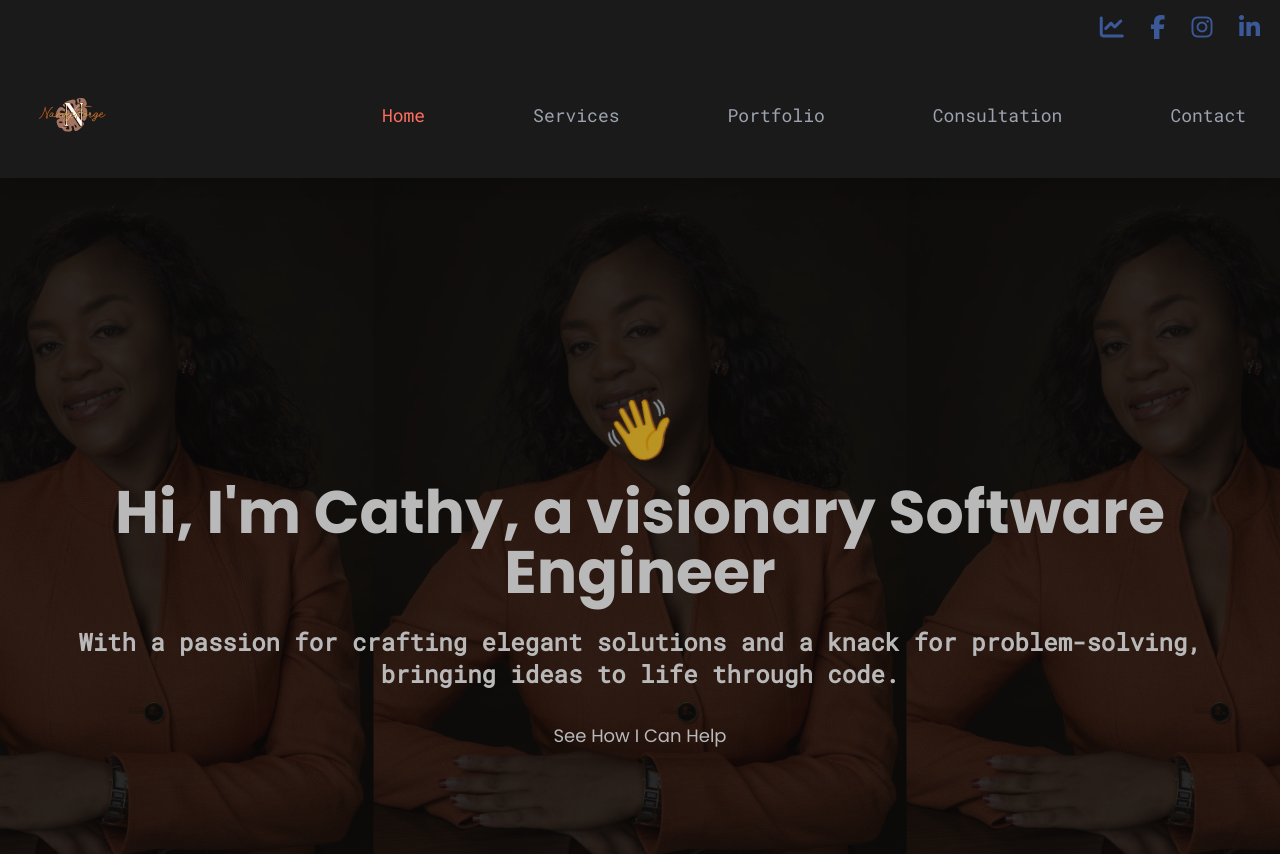
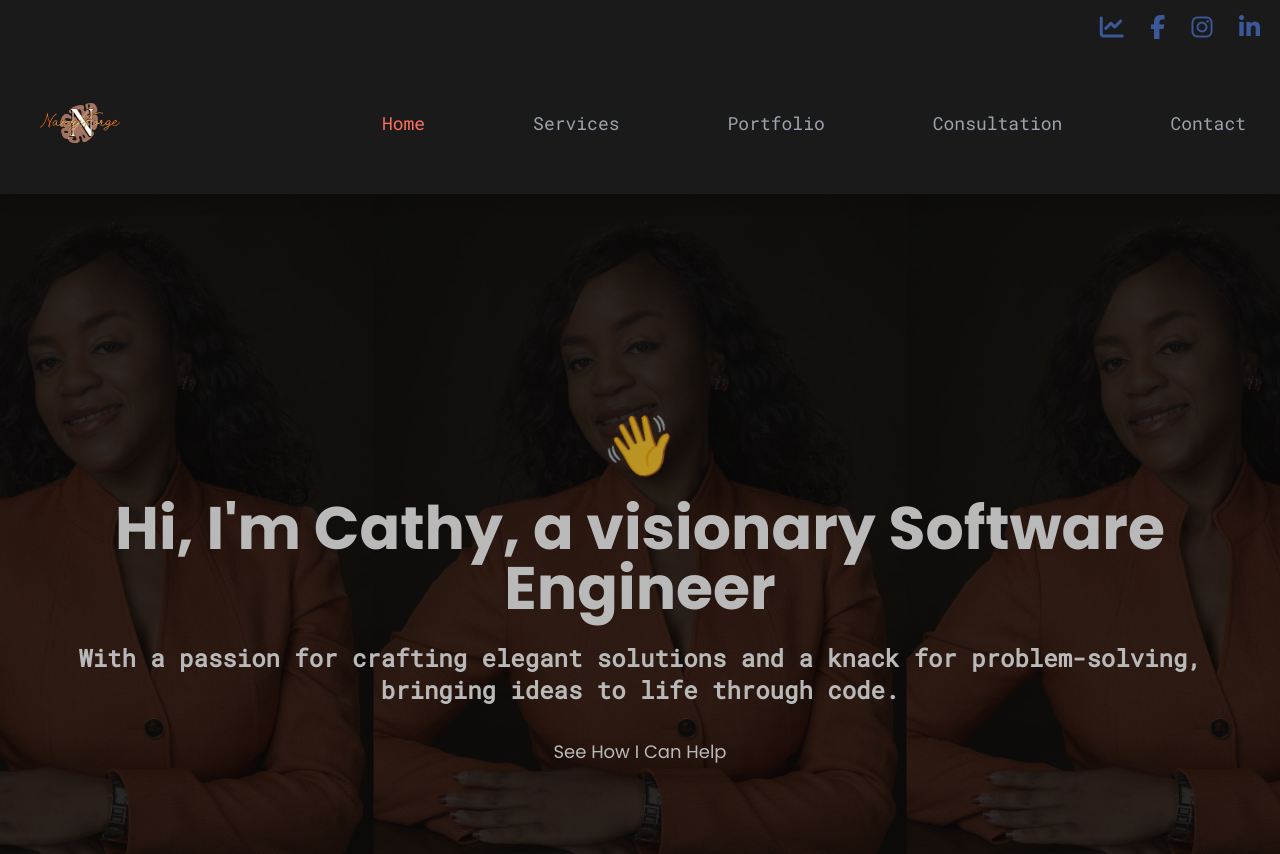
Before and after one commit to Cathy-45/cathy-portfolio-integrated, a React (Vite) app: page / in a window 1280 px wide. Shown: the top 854 px of the page. Built offline with nearby package versions, Linux system fonts and the light colour scheme.

Commit message:
Increase logo size to 80px/96px for better visibility in navbar

```diff
--- a/src/components/Navbar.jsx
+++ b/src/components/Navbar.jsx
@@ -1,3 +1,4 @@
+
 
 import React, { useState, useEffect } from 'react';
 import { NavLink, useLocation } from 'react-router-dom';
@@ -14,10 +15,10 @@ const Navbar = () => {
   return (
     <nav className="navbar bg-[#1a1a1a] text-white p-4 sm:p-6 shadow-lg sticky top-0 z-40">
       <div className="container mx-auto flex justify-between items-center">
-        <NavLink to="/">
+        <NavLink to="/" className="flex items-center">
           <img
             src={logo}
-            className="h-16 w-16 sm:h-20 sm:w-20 object-contain drop-shadow-md hover:scale-105 transition-transform"
+            className="h-20 w-20 sm:h-24 sm:w-24 object-contain drop-shadow-md hover:scale-105 transition-transform" // Larger size: 80px mobile, 96px desktop
           />
         </NavLink>
         <button className="hamburger sm:hidden" onClick={() => setIsOpen(!isOpen)}>
@@ -30,7 +31,7 @@ const Navbar = () => {
             />
           </svg>
         </button>
-        <ul className={`nav-list ${isOpen ? 'open flex flex-col items-center space-y-4' : 'hidden sm:flex sm:space-x-6'}`}>
+        <ul className={`nav-list ${isOpen ? 'open flex flex-col items-center space-y-4 pl-4' : 'hidden sm:flex sm:space-x-6'}`}>
           <li className="nav-item">
             <NavLink
               to="/"
```
